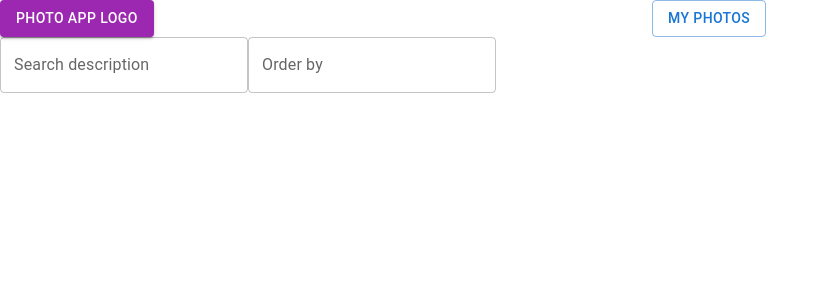
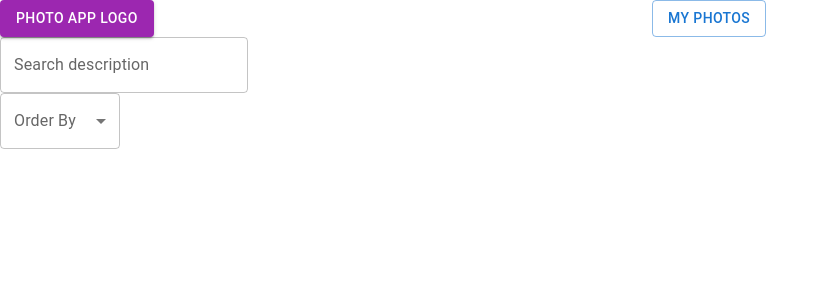
Before and after one commit to MarinaRobleno/Photo-App-Logo, a React (Create React App) app: page /my-photos in a window 1280 px wide. Shown: the top 300 px of the page, without its empty margins (0-829 px from the left). Built offline with nearby package versions, Linux system fonts and the light colour scheme.

Commit message:
Added description filter and prepared order by select

```diff
--- a/src/components/MyPhotos.jsx
+++ b/src/components/MyPhotos.jsx
@@ -1,8 +1,13 @@
-import React from 'react';
+import React, { useState } from 'react';
 import TextField from '@mui/material/TextField';
 import ImageList from '@mui/material/ImageList';
 import ImageListItem from '@mui/material/ImageListItem';
 import ImageListItemBar from '@mui/material/ImageListItemBar';
+import Box from '@mui/material/Box';
+import InputLabel from '@mui/material/InputLabel';
+import MenuItem from '@mui/material/MenuItem';
+import FormControl from '@mui/material/FormControl';
+import Select from '@mui/material/Select';
 
 export function MyPhotos({myImages}) {
 
@@ -13,6 +18,13 @@ export function MyPhotos({myImages}) {
     var dateTime = date;
 
     //localStorage.setItem('myImages', {myImages})
+
+    const [filteredTerm, setFilteredTerm] = useState('');
+
+    const [order, setOrder] = useState('');
+    const handleOrder = (event) => {
+        setOrder(event.target.value);
+    };
 
     const imageArray = myImages.map(photo => {
         return {
@@ -28,8 +40,8 @@ export function MyPhotos({myImages}) {
         }
     });
 
-    const handleSearchDescription = () => {
-
+    const handleSearchDescription = (e) => {
+        setFilteredTerm(e.target.value);
     }
 
 
@@ -37,10 +49,34 @@ export function MyPhotos({myImages}) {
         <div>
             <div>
                 <TextField id="outlined-basic" label="Search description" variant="outlined" onChange={handleSearchDescription}/>
-                <TextField id="outlined-basic" label="Order by" variant="outlined" />
+                <Box sx={{ maxWidth: 120 }}>
+                    <FormControl fullWidth>
+                        <InputLabel id="demo-simple-select-label">Order By</InputLabel>
+                        <Select
+                            labelId="demo-simple-select-label"
+                            id="demo-simple-select"
+                            value={order}
+                            label="Order"
+                            onChange={handleOrder}
+                        >
+                            <MenuItem value={10}>Date</MenuItem>
+                            <MenuItem value={20}>Width</MenuItem>
+                            <MenuItem value={30}>Height</MenuItem>
+                            <MenuItem value={40}>Likes</MenuItem>
+                        </Select>
+                    </FormControl>
+                </Box>
             </div>
             <ImageList variant="masonry" cols={5} gap={1} >
-            {imageArray.map((image) => (
+            {imageArray
+                .filter((image) => {
+                    if (filteredTerm == ''){
+                        return image;
+                    }else if (String(image.description).toLowerCase().includes(filteredTerm.toLowerCase())){
+                        return image;
+                    }
+                })
+                .map((image) => (
                 <ImageListItem key={image.id}>
                     <img
                         src={image.urlThumb}
@@ -51,7 +87,7 @@ export function MyPhotos({myImages}) {
                         position="below"
                         subtitle={
                             <>
-                                <ul>
+                                <ul>PHOTO DETAILS
                                     <li>Width:{image.width}</li>
                                     <li>Height:{image.height}</li>
                                     <li>Likes: {image.likes}</li>
```
